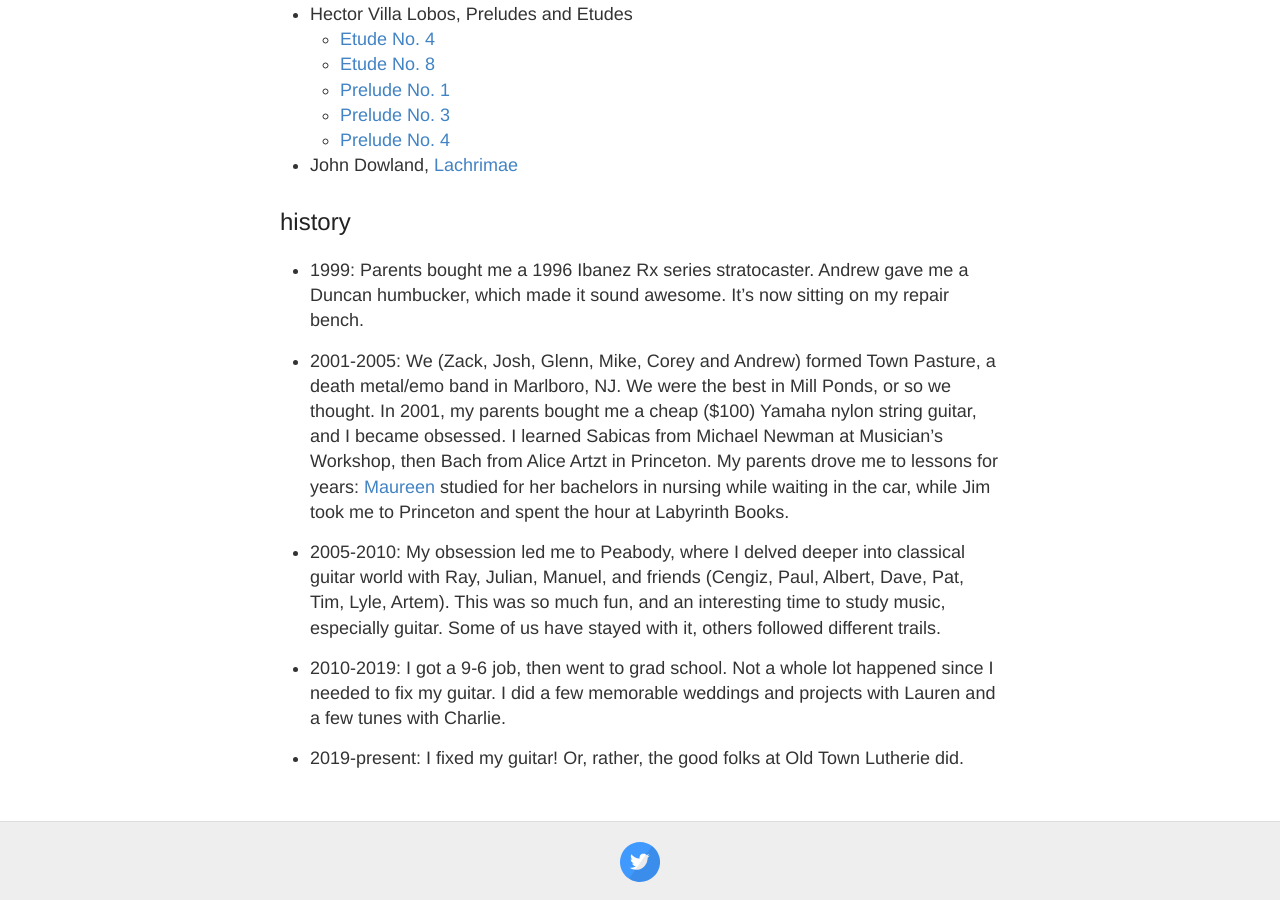
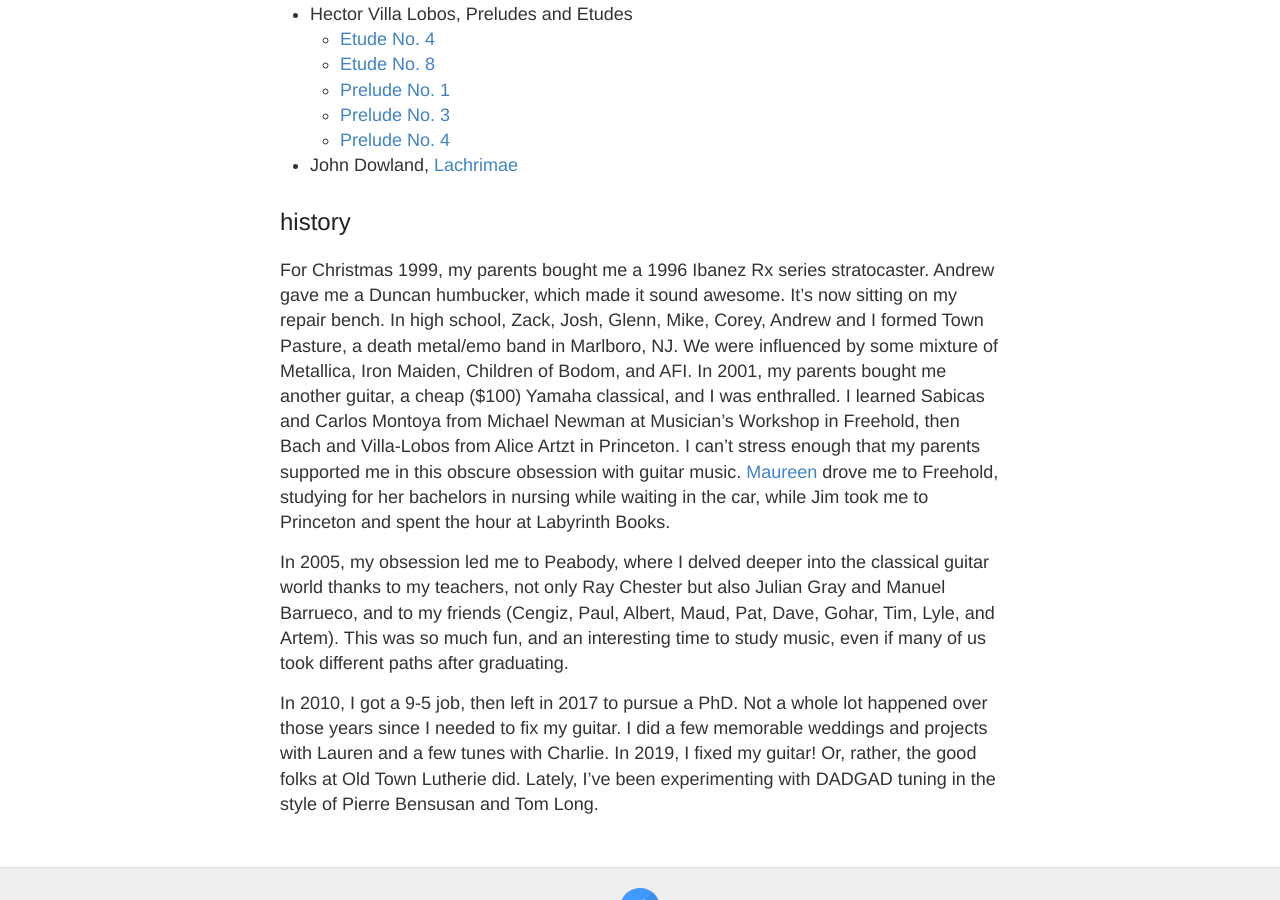
Before and after one commit to rhearty1/rhearty1.github.io, a Jekyll site: the page built from music.md, in a window 1280 px wide and 900 px high, scrolled down 2447 px. Built offline with Jekyll 4.4.1, drawn with Linux system fonts in a browser that asks for light colours; some of the changed text lies outside the part shown.

Commit message:
Updated description of my history of music

```diff
--- a/music.md
+++ b/music.md
@@ -6,7 +6,7 @@ permalink: /music/
 
 ![](/assets/music.jpg)
 
-I enjoy all music, but especially the tune by David Wise from <a href="https://www.youtube.com/watch?v=qIk6YFTzckc" target="_blank">bramble scramble</a>.
+Before proceeding, please consider this tune by David Wise from <a href="https://www.youtube.com/watch?v=qIk6YFTzckc" target="_blank">bramble scramble</a>.
 
 ## jokes, jingles, and jigs
 
@@ -49,12 +49,10 @@ Long ago I played a few formal recitals at Peabody. I'm proud of a few of these:
 
 ## history
 
-* 1999: Parents bought me a 1996 Ibanez Rx series stratocaster. Andrew gave me a Duncan humbucker, which made it sound awesome. It's now sitting on my repair bench.
+For Christmas 1999, my parents bought me a 1996 Ibanez Rx series stratocaster. Andrew gave me a Duncan humbucker, which made it sound awesome. It's now sitting on my repair bench. In high school, Zack, Josh, Glenn, Mike, Corey, Andrew and I formed Town Pasture, a death metal/emo band in Marlboro, NJ. We were influenced by some mixture of Metallica, Iron Maiden, Children of Bodom, and AFI. In 2001, my parents bought me another guitar, a cheap ($100) Yamaha classical, and I was enthralled. I learned Sabicas and Carlos Montoya from Michael Newman at Musician's Workshop in Freehold, then Bach and Villa-Lobos from Alice Artzt in Princeton. I can't stress enough that my parents supported me in this obscure obsession with guitar music. [Maureen](/assets/maureen.jpg) drove me to Freehold, studying for her bachelors in nursing while waiting in the car, while Jim took me to Princeton and spent the hour at Labyrinth Books.
 
-* 2001-2005: We (Zack, Josh, Glenn, Mike, Corey and Andrew) formed Town Pasture, a death metal/emo band in Marlboro, NJ. We were the best in Mill Ponds, or so we thought. In 2001, my parents bought me a cheap ($100) Yamaha nylon string guitar, and I became obsessed. I learned Sabicas from Michael Newman at Musician's Workshop, then Bach from Alice Artzt in Princeton. My parents drove me to lessons for years: [Maureen](/assets/maureen.jpg) studied for her bachelors in nursing while waiting in the car, while Jim took me to Princeton and spent the hour at Labyrinth Books.
 
-* 2005-2010: My obsession led me to Peabody, where I delved deeper into classical guitar world with Ray, Julian, Manuel, and friends (Cengiz, Paul, Albert, Dave, Pat, Tim, Lyle, Artem). This was so much fun, and an interesting time to study music, especially guitar. Some of us have stayed with it, others followed different trails.
+In 2005, my obsession led me to Peabody, where I delved deeper into the classical guitar world thanks to my teachers, not only Ray Chester but also Julian Gray and Manuel Barrueco, and to my friends (Cengiz, Paul, Albert, Maud, Pat, Dave, Gohar, Tim, Lyle, and Artem). This was so much fun, and an interesting time to study music, even if many of us took different paths after graduating.
 
-* 2010-2019: I got a 9-6 job, then went to grad school. Not a whole lot happened since I needed to fix my guitar. I did a few memorable weddings and projects with Lauren and a few tunes with Charlie.
 
-* 2019-present: I fixed my guitar! Or, rather, the good folks at Old Town Lutherie did.
+In 2010, I got a 9-5 job, then left in 2017 to pursue a PhD. Not a whole lot happened over those years since I needed to fix my guitar. I did a few memorable weddings and projects with Lauren and a few tunes with Charlie. In 2019, I fixed my guitar! Or, rather, the good folks at Old Town Lutherie did. Lately, I've been experimenting with DADGAD tuning in the style of Pierre Bensusan and Tom Long.
```
Also changed, not shown: other parts of music.md (+1 -1 lines).
